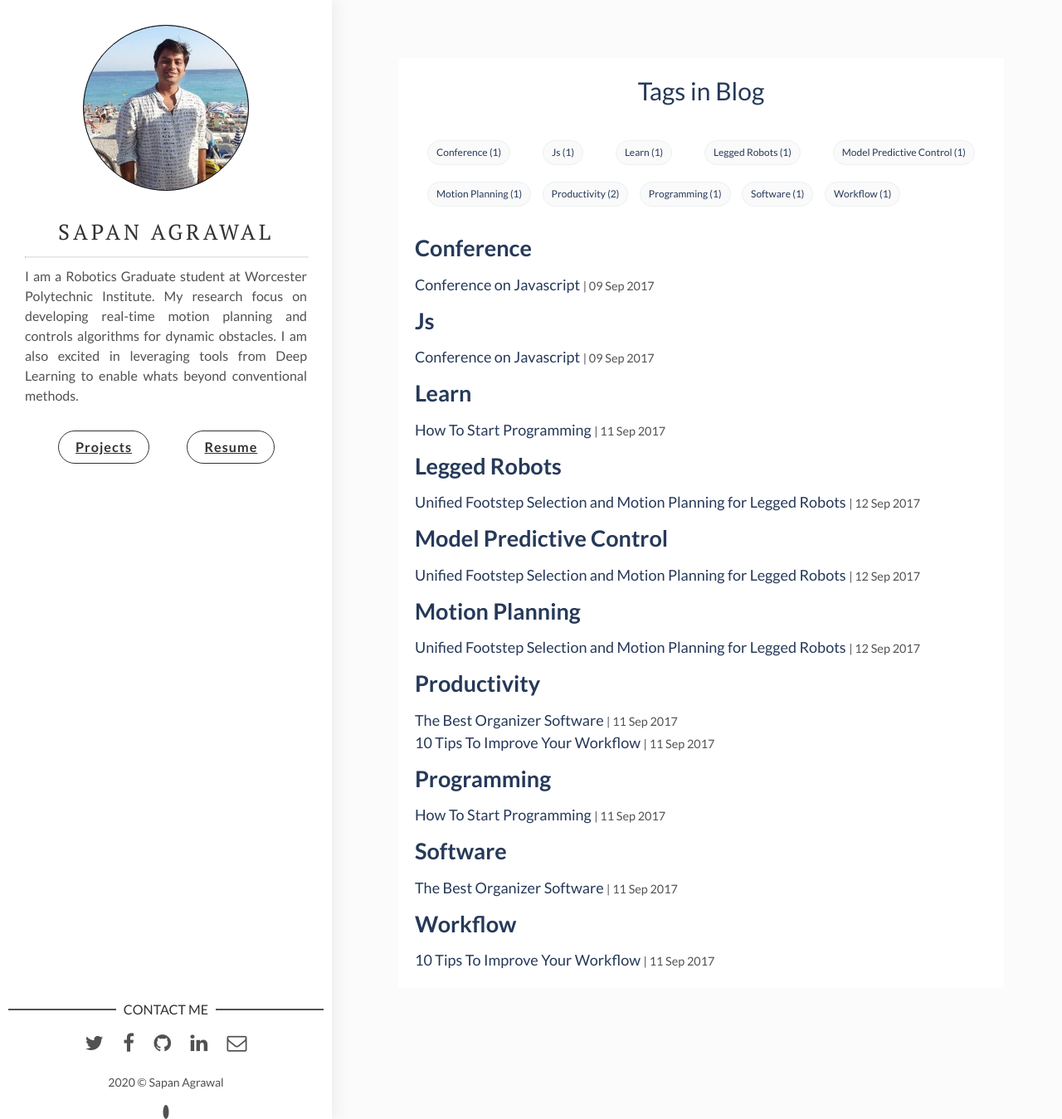
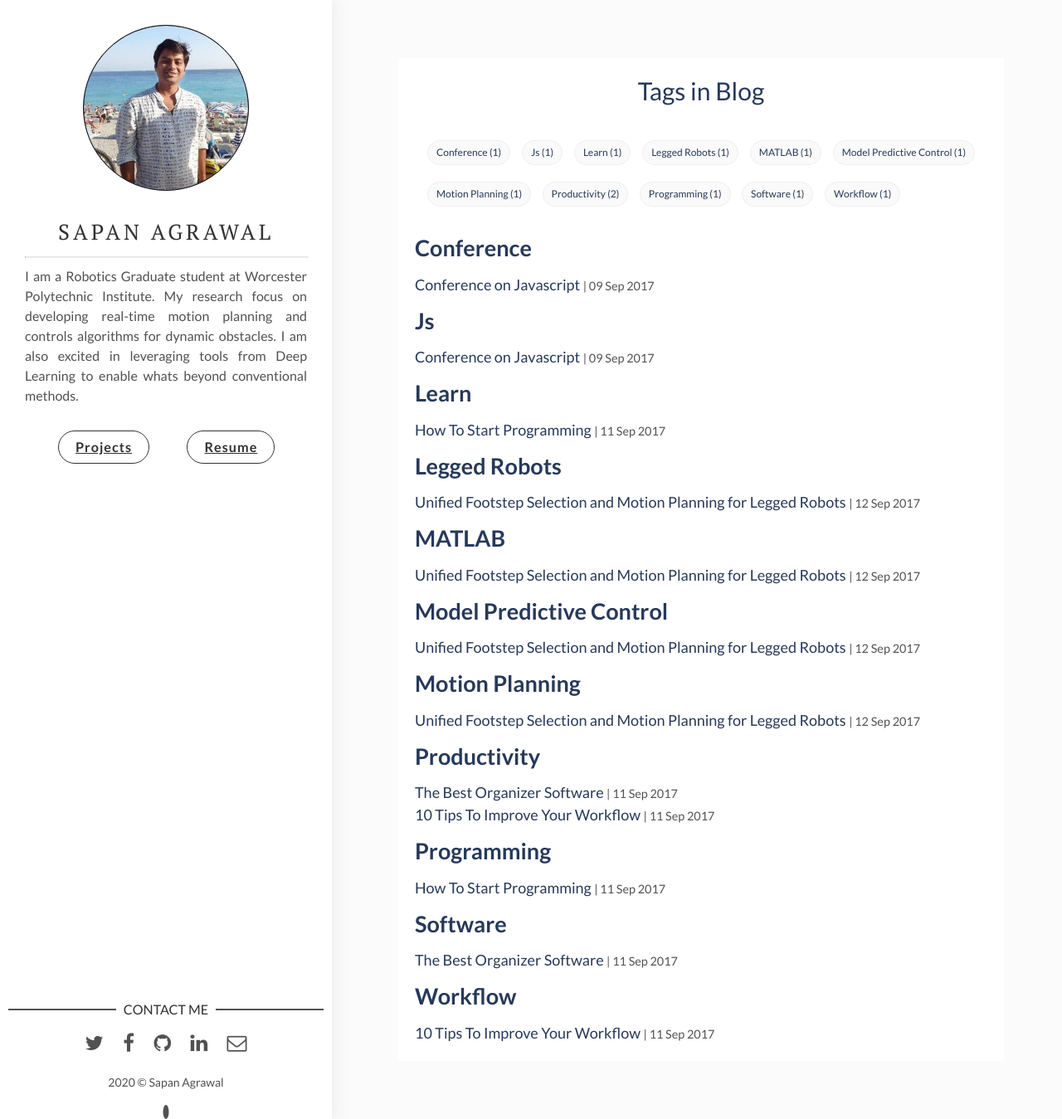
Before and after one commit to sapan-ostic/sapan-ostic.github.io, a Jekyll site: the page built from tags.html, in a window 1280 px wide and 1349 px high. Shown: the whole window at 83% size. Built offline with Jekyll 4.4.1, drawn with Linux system fonts in a browser that asks for light colours; a file with an impossible date is left out.

Commit message:
site setting updated

```diff
--- a/_posts/2017-04-06-welcome-to-jekyll.markdown
+++ b/_posts/0000-00-01-Learning-cost-function-for-Real-time-adaptive-motion-planning.markdown
@@ -1,7 +1,7 @@
 ---
 layout: post
-title: "Welcome to Jekyll!"
-date: 2017-04-06 13:32:20 +0300
+title: "Learning cost function for real-time adaptive motion planning"
+date: 0000-00-00 13:32:20 +0300
 description: You’ll find this post in your `_posts` directory. Go ahead and edit it and re-build the site to see your changes. # Add post description (optional)
 img:  # Add image post (optional)
 ---
--- a/_posts/2017-05-21-Unified-Footstep-Selection-and-Motion-Planning-for-Legged-Robots.markdown
+++ b/_posts/2017-05-21-Unified-Footstep-Selection-and-Motion-Planning-for-Legged-Robots.markdown
@@ -3,9 +3,9 @@
 title: Unified Footstep Selection and Motion Planning for Legged Robots
 date: 2017-09-12 13:32:20 +0300
 description: Developed an iterative optimization method that plans in real-time over a receding horizon to address the problem of dynamic footstep planning for legged robot. # Add post description (optional)
-img: 1.gif # Add image post (optional)
+img: flyped.gif # Add image post (optional)
 fig-caption: # Add figcaption (optional)
-tags: [Legged Robots, Motion Planning, Model Predictive Control]
+tags: [Legged Robots, Motion Planning, Model Predictive Control, MATLAB]
 ---
 Developed an iterative optimization method that plans in real-time over a receding horizon to address the problem of dynamic footstep planning for legged robot. We provided analytical solution to linearization of event-based discrete hybrid dynamics, allowing superior accuracy with lower computation and time complexity compared to numerical differentiation. Besides this, we established new method to incorporate terrain as soft-state constraint into the iLQR formulation.
 
```
